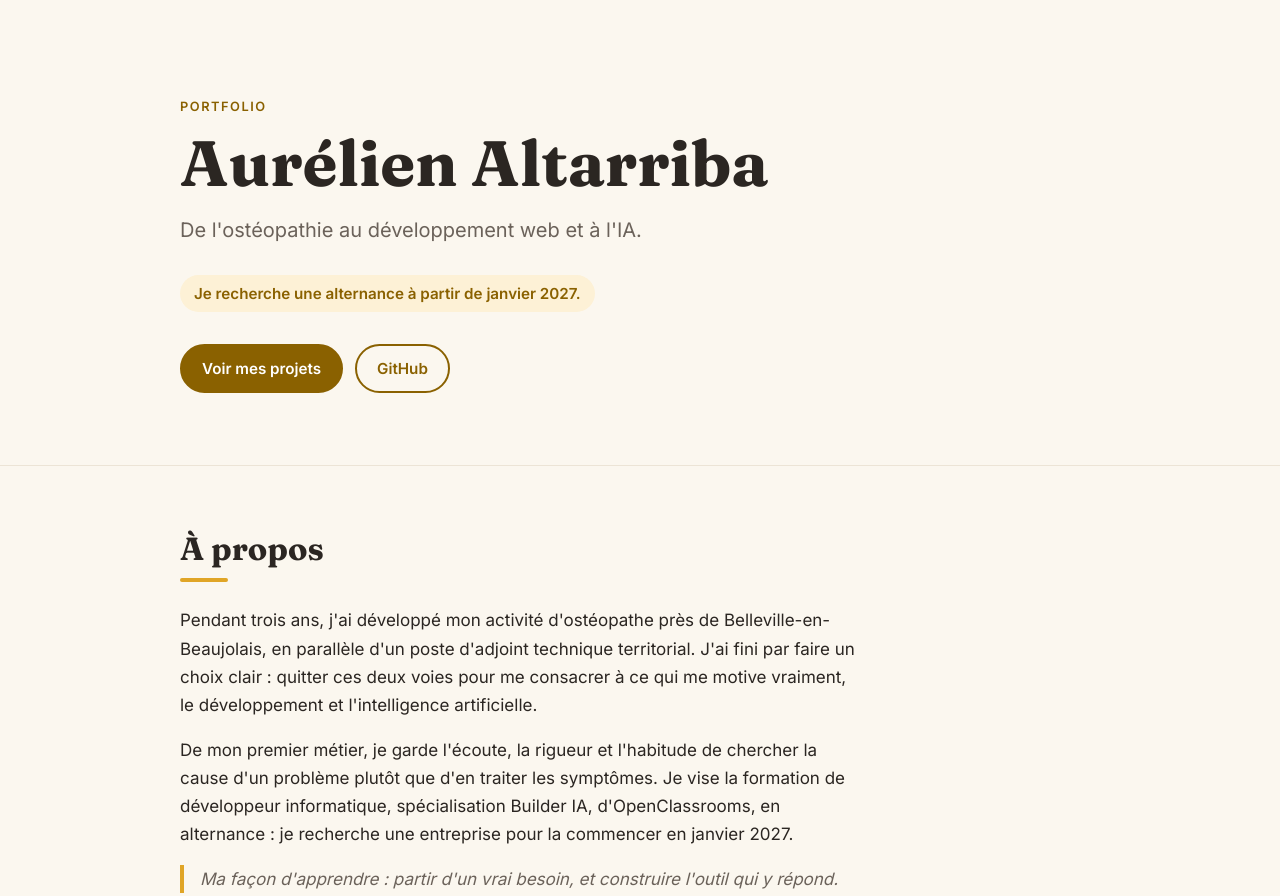
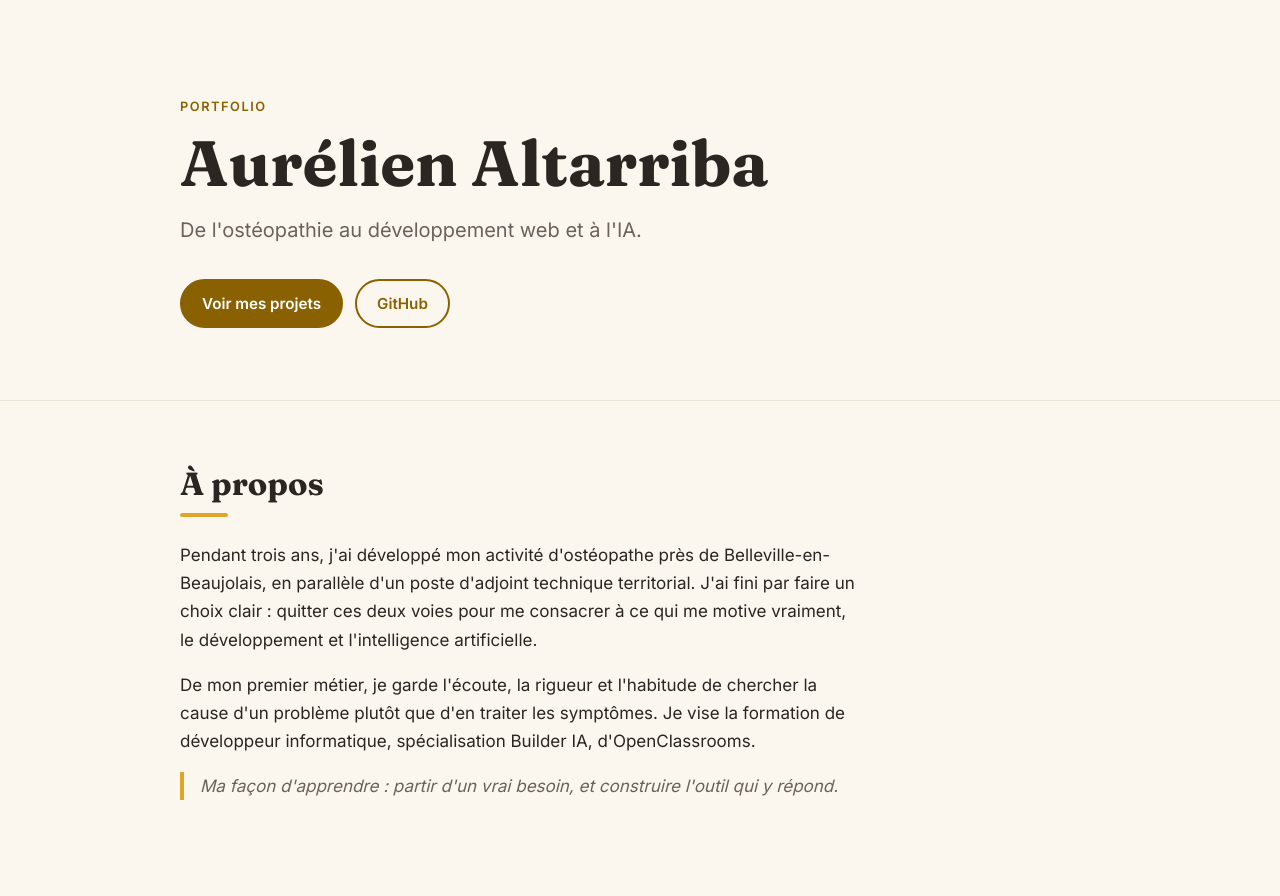
Before and after one commit to Zbiboo/zbiboo.github.io, a plain HTML site: page index.html in a window 1280 px wide. Shown: the top 896 px of the page. Drawn offline with Linux system fonts and the light colour scheme.

Commit message:
Retire les mentions de la recherche d'alternance (à remettre plus tard)
Supprime la phrase sous le titre, la fin du paragraphe sur la formation,
la mention dans la description de la page et le style .dispo devenu inutile.

Co-Authored-By: Claude Opus 5.5 <noreply@anthropic.com>

```diff
--- a/index.html
+++ b/index.html
@@ -4,7 +4,7 @@
   <meta charset="UTF-8">
   <meta name="viewport" content="width=device-width, initial-scale=1.0">
   <title>Aurélien Altarriba — Développeur en reconversion</title>
-  <meta name="description" content="Portfolio d'Aurélien Altarriba, ancien ostéopathe en reconversion vers le développement web et l'IA. Recherche une alternance à partir de janvier 2027.">
+  <meta name="description" content="Portfolio d'Aurélien Altarriba, ancien ostéopathe en reconversion vers le développement web et l'IA.">
 
   <link rel="preconnect" href="https://fonts.googleapis.com">
   <link rel="preconnect" href="https://fonts.gstatic.com" crossorigin>
@@ -17,7 +17,6 @@
       <p class="eyebrow">Portfolio</p>
       <h1>Aurélien Altarriba</h1>
       <p class="tagline">De l'ostéopathie au développement web et à l'IA.</p>
-      <p class="dispo">Je recherche une alternance à partir de janvier 2027.</p>
       <nav class="hero-links">
         <a href="#projects" class="button">Voir mes projets</a>
         <a href="https://github.com/Zbiboo" class="button button-ghost">GitHub</a>
@@ -38,8 +37,7 @@
         De mon premier métier, je garde l'écoute, la rigueur et l'habitude de
         chercher la cause d'un problème plutôt que d'en traiter les symptômes.
         Je vise la formation de développeur informatique, spécialisation
-        Builder IA, d'OpenClassrooms, en alternance : je recherche une
-        entreprise pour la commencer en janvier 2027.
+        Builder IA, d'OpenClassrooms.
       </p>
       <p class="highlight">
         Ma façon d'apprendre : partir d'un vrai besoin, et construire
--- a/style.css
+++ b/style.css
@@ -62,18 +62,6 @@ a {
   margin: 0 0 32px;
   font-size: 1.25rem;
   color: var(--texte-doux);
-}
-
-/* disponibilité pour l'alternance, sous le sous-titre */
-.dispo {
-  display: inline-block;
-  margin: -16px 0 32px;
-  padding: 6px 14px;
-  border-radius: 999px;
-  background: #fdf1d6;
-  color: var(--moutarde);
-  font-weight: 600;
-  font-size: 0.95rem;
 }
 
 .hero-links {
```
Also changed, not shown: 1 other file.
